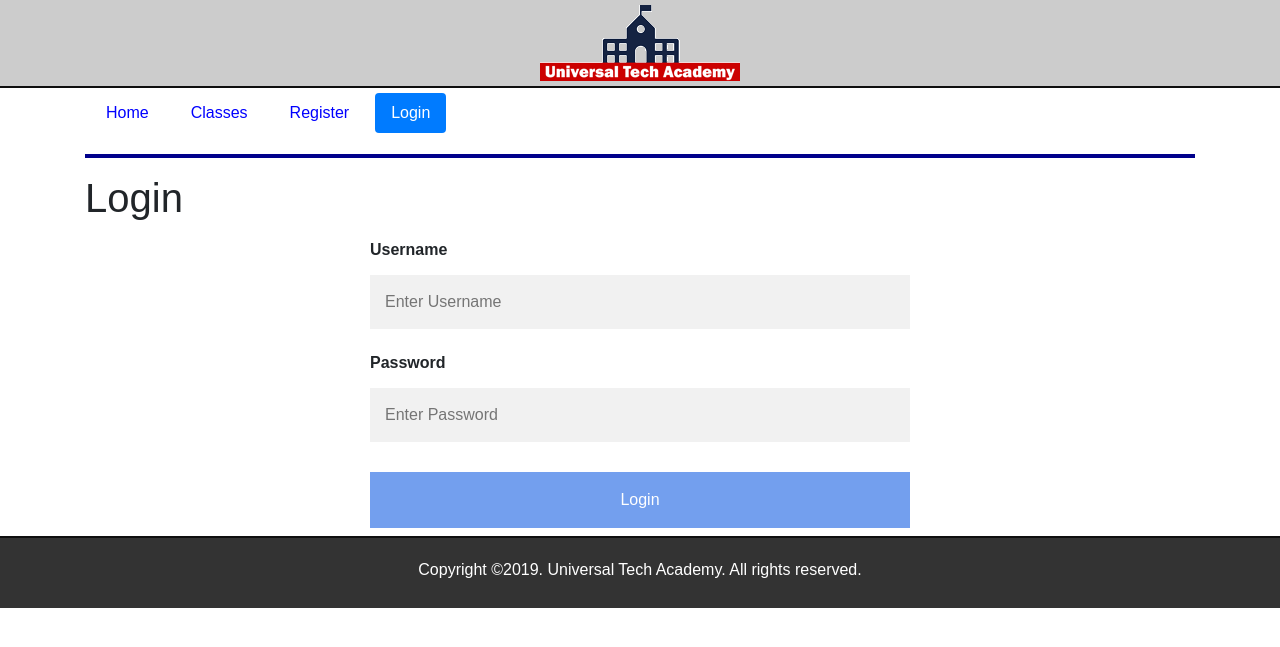
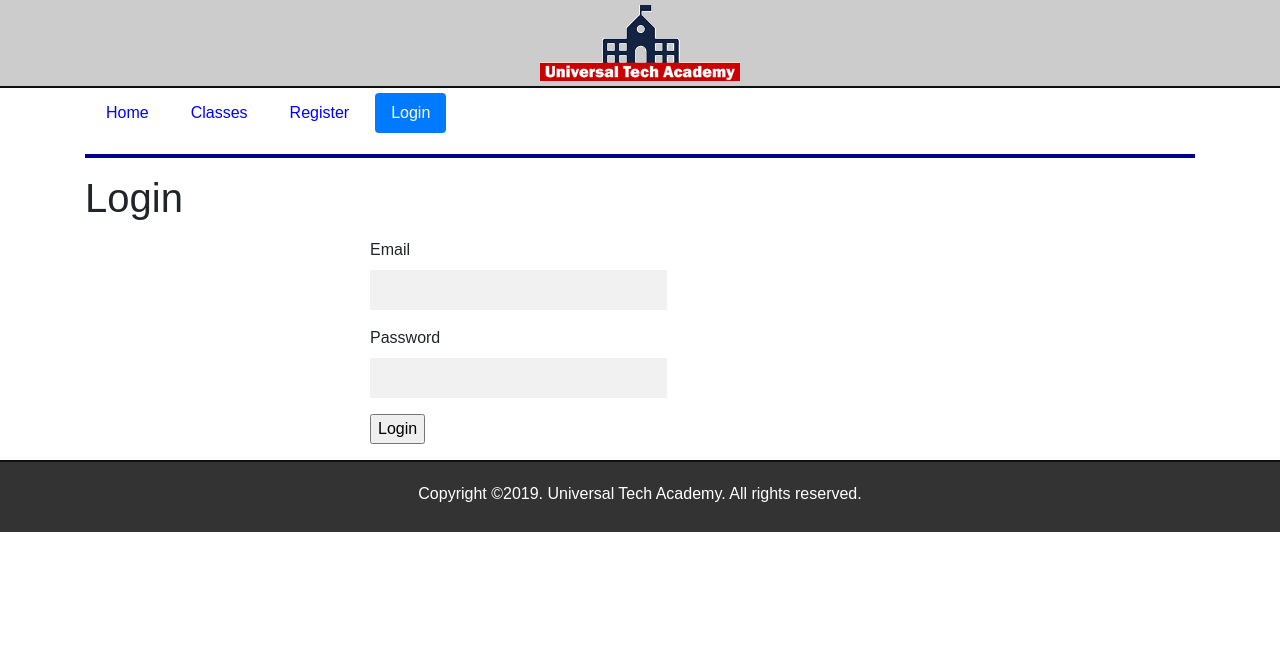
Before and after one commit to GeneAr1/enrollment, a Flask app: page /login in a window 1280 px wide. Shown: the top 647 px of the page. Run offline with Flask 2, Linux system fonts and the light colour scheme; some libraries are stand-ins or nearby versions.

Commit message:
Ver 3.02 Login using foms
1 updated loging route and template to use WTF forms

2 added form variable to routes form route

3.  Adjustmetns to CSS and

4. Corrected Case error in SECRET_KeY to SECRET_KEY

```diff
--- a/application/routes.py
+++ b/application/routes.py
@@ -1,6 +1,7 @@
 from application import app, db
 from flask import render_template, request, json, Response
 from application.models import User, Course, Enrollment
+from application.forms import Loginform, RegisterForm
 
 
 
@@ -14,9 +15,10 @@ courseData = [{"courseID":"1111","title":"PHP 101","description":"Intro to PHP",
 def index():
     return render_template("index.html", index = True)
 
-@app.route('/login')
+@app.route('/login', methods=['GET','POST'])
 def login():
-    return render_template("login.html", login = True)
+    form = Loginform()
+    return render_template("login.html", title="Login", form=form, login = True)
 
 @app.route('/courses/')      #added second forward slash to pattern v1.49a
 @app.route('/courses/<term>')
--- a/application/static/css/main.css
+++ b/application/static/css/main.css
@@ -41,9 +41,9 @@ hr {
 }
 
 input[type=text], input[type=password] {
-    width: 100%;
-    padding: 15px;
-    margin: 5px 0 22px 0;
+    width: 55%;
+    padding: 8px;
+    /* margin: 5px 0 22px 0; */
     display: inline-block;
     border: none;
     background: #f1f1f1;
--- a/application/templates/login.html
+++ b/application/templates/login.html
@@ -3,19 +3,37 @@
 
 {% block content %}
 
-    <h1>Login</h1>
+    <h1>{{title}}</h1>
 
     <div class="row">
         <div class="col-md-6 offset-md-3">
             <h3></h3>
-            <form name="login" action="login.php" method="get">
+            <form name="login" action="" method="POST">
+                {{ form.hidden_tag() }}
+
+                <p>
+                    {{ form.email.label }} <br>
+                    {{ form.email(size=35) }}
+                </p>
+
+                <p>
+                    {{ form.password.label }} <br>
+                    {{ form.password(size=35) }}
+                </p>
+
+                <p>
+                    {{ form.submit() }}
+                </p>
+
+<!--
+
                 <label for="username"><b>Username</b></label>
                 <input type="text" placeholder="Enter Username" name="username" required>
                 <br>
                 <label for="password"><b>Password</b></label>
                 <input type="password" placeholder="Enter Password" name="password" required>
                 <br class="clear">
-                <input class="btn-submit" type="submit" name="submit" value="Login">
+                <input class="btn-submit" type="submit" name="submit" value="Login"> -->
             </form>
         </div>
     </div>
--- a/config.py
+++ b/config.py
@@ -2,7 +2,7 @@ import os
 
 #create class for setup
 class Config(object):
-    SECRET_KeY = os.environ.get('SECRET_KEY') or "secret_string"
+    SECRET_KEY = os.environ.get('SECRET_KEY') or "secret_string"
 
     # Set up string for MONGO database
     MONGODB_SETTINGS = { 'db' : 'UTA_Enrollment'}
```
Also changed, not shown: Project Outline.md (+4 -0 lines).
